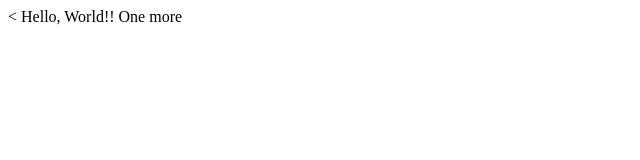
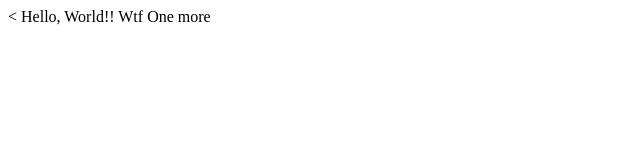
Before and after one commit to cris-Duarte/lecture0, a plain HTML site: page index.html in a window 1280 px wide. Shown: the full height of the page, 0-640 px from the left. Drawn offline with Linux system fonts and the light colour scheme.

Commit message:
Update index.html

```diff
--- a/index.html
+++ b/index.html
@@ -5,7 +5,7 @@
     <title>First Test of Git</title>
   </head>
   <body>
-    Hello, World!!
+    Hello, World!! Wtf
     One more
   </body>
 </html>
```
